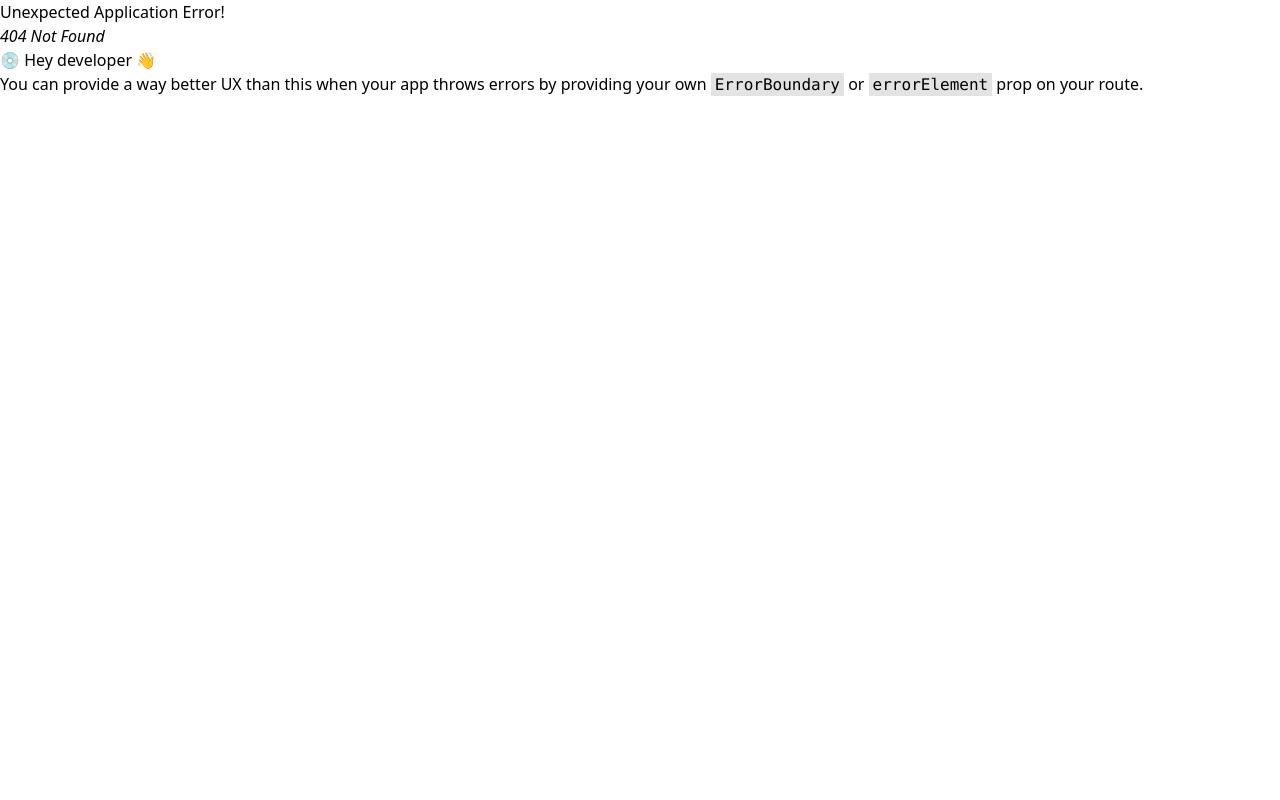
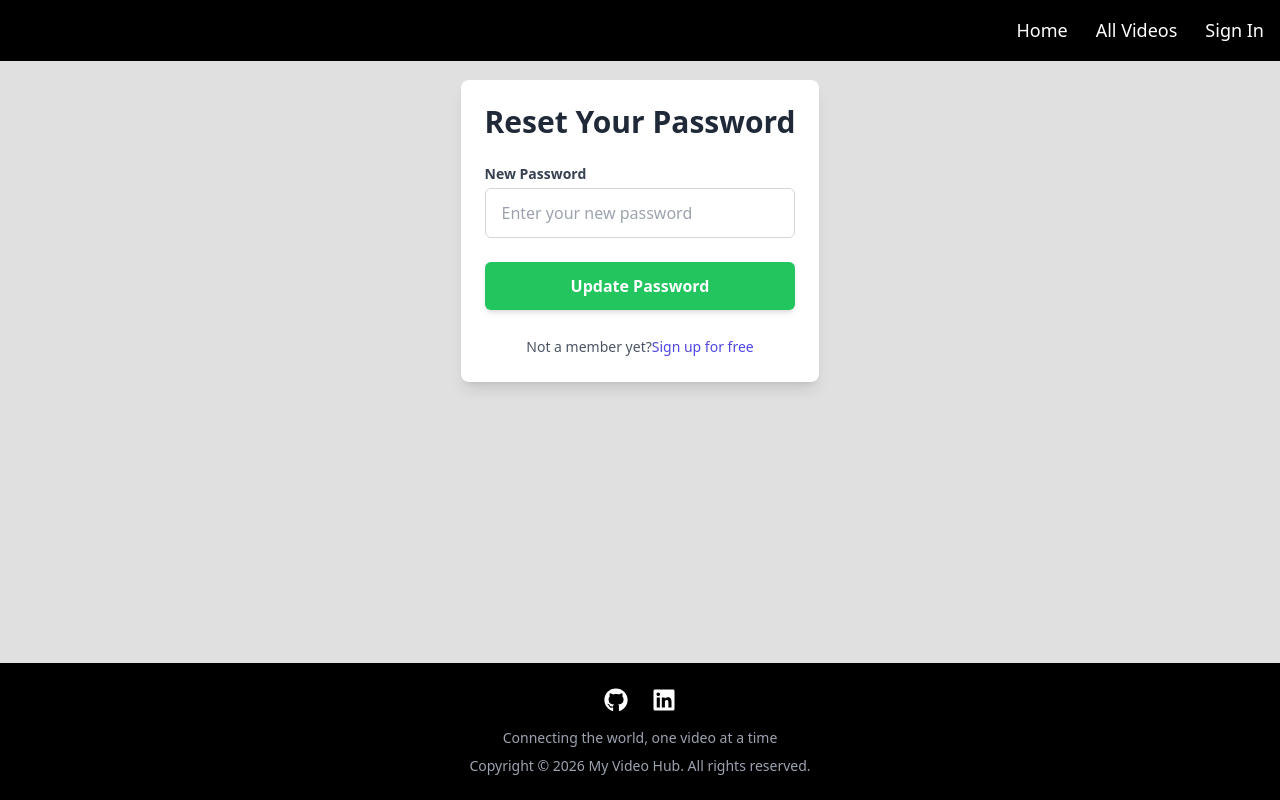
Before and after one commit to wa-afk/myVideoHub, a React (Vite) app in the folder frontend/: page /reset-password/1 in a window 1280 px wide. Before the commit this address had no page. Built offline with nearby package versions, Linux system fonts and the light colour scheme.

Commit message:
Completed reset password frontend design, backend integration

```diff
--- /dev/null
+++ b/frontend/src/pages/auth/ResetPasswordEmail.tsx
@@ -0,0 +1,72 @@
+import React, { useState } from 'react'
+import { Link, useNavigate } from 'react-router-dom'
+import Layout from '../../components/Layout';
+import backendApi from '../../api/backendApi';
+import { toast } from 'sonner';
+
+interface ResetResponse {
+    success: boolean,
+    message: string
+}
+
+const ResetPasswordEmail: React.FC = () => {
+    const [email, setEmail] = useState<string>("")
+    const [loading, setLoading] = useState<boolean>(false)
+    const navigate = useNavigate()
+    const handleSubmit = async (e: React.FormEvent<HTMLFormElement>) => {
+        try {
+            e.preventDefault()
+            setLoading(true)
+            const {data} = await backendApi.post<ResetResponse>("/api/v1/auth/reset-password", {email})
+            if (data.success) {
+                toast.success(data.message)
+                navigate("/sign-in")
+            } else {
+                toast.warning(data.message)
+                navigate("/sign-in")
+            }
+        } catch (error) {
+            toast.error("Something went wrong")
+        } finally {
+            setLoading(false)
+        }
+    }
+
+    return <Layout>
+        <div className="p-4">
+           <div className="w-full max-w-md bg-white rounded-lg shadow-lg p-6">
+                <h1 className="text-3xl text-center font-bold text-gray-800 mb-6">
+                    Reset Your Password
+                </h1>
+                <form className='space-y-6' onSubmit={handleSubmit}>
+                    <div>
+                        <label htmlFor='email' className='block text-sm font-semibold text-gray-700'>Email</label>
+                        <input name='email'
+                            type='email'
+                            required
+                            placeholder='Enter your email'
+                            className='mt-1 block w-full px-4 py-3  border border-gray-300 rounded-md focus:ring-indigo-500'
+                            value={email}
+                            onChange={(e) => setEmail(e.target.value)}
+                        />
+                    </div>
+
+                    <button type='submit' className={ `w-full px-4 py-3 bg-green-500 text-white font-bold rounded-md shadow-md
+                        transition duration-300 disabled:bg-green-300 disabled:cursor-not-allowed flex items-center justify-center
+                        ${loading}? "bg-opacity-90" : "hover:bg-opacity-90"` }
+                        disabled={loading}
+                    >
+                    Reset Password
+                    </button>
+
+                    <div className='text-center mt-4'>
+                        <span className='text-sm text-gray-600'>Not a member yet?</span>
+                        <Link to="/sign-up" className='text-sm font-medium text-indigo-600 hover:text-indigo-500'>Sign up for free</Link>
+                    </div>
+                </form>
+            </div>
+        </div>
+    </Layout>
+}
+
+export default ResetPasswordEmail
--- /dev/null
+++ b/frontend/src/pages/auth/UpdatePassword.tsx
@@ -0,0 +1,73 @@
+import React, { useState } from 'react'
+import { Link, useNavigate, useParams } from 'react-router-dom'
+import backendApi from '../../api/backendApi'
+import { toast } from 'sonner'
+import Layout from '../../components/Layout'
+
+interface UpdatePswdResponse {
+    success: boolean,
+    message: string
+}
+
+const UpdatePassword: React.FC = () => {
+    const { token } = useParams<{ token: string }>()
+    const [password, setPassword] = useState<string>("")
+    const navigate = useNavigate()
+    const [loading, setLoading] = useState<boolean>(false)
+    const handleSubmit = async (e: React.FormEvent<HTMLFormElement>) => {
+        try {
+            e.preventDefault()
+            setLoading(true)
+            const { data } = await backendApi.patch<UpdatePswdResponse>(`/api/v1/auth/update-password/${token}`, { password })
+            if (data.success) {
+                toast.success(data.message)
+                navigate("/sign-in")
+            } else {
+                toast.warning(data.message)
+                navigate("/sign-up")
+            }
+        } catch (error) {
+            toast.error("Something went wrong")
+        } finally {
+            setLoading(false)
+        }
+    }
+
+    return <Layout>
+        <div className="p-4">
+           <div className="w-full max-w-md bg-white rounded-lg shadow-lg p-6">
+                <h1 className="text-3xl text-center font-bold text-gray-800 mb-6">
+                    Reset Your Password
+                </h1>
+                <form className='space-y-6' onSubmit={handleSubmit}>
+                    <div>
+                        <label htmlFor='password' className='block text-sm font-semibold text-gray-700'>New Password</label>
+                        <input name='password'
+                            type='password'
+                            required
+                            placeholder='Enter your new password'
+                            className='mt-1 block w-full px-4 py-3  border border-gray-300 rounded-md focus:ring-indigo-500'
+                            value={password}
+                            onChange={(e) => setPassword(e.target.value)}
+                        />
+                    </div>
+
+                    <button type='submit' className={ `w-full px-4 py-3 bg-green-500 text-white font-bold rounded-md shadow-md
+                        transition duration-300 disabled:bg-green-300 disabled:cursor-not-allowed flex items-center justify-center
+                        ${loading}? "bg-opacity-90" : "hover:bg-opacity-90"` }
+                        disabled={loading}
+                    >
+                    Update Password
+                    </button>
+
+                    <div className='text-center mt-4'>
+                        <span className='text-sm text-gray-600'>Not a member yet?</span>
+                        <Link to="/sign-up" className='text-sm font-medium text-indigo-600 hover:text-indigo-500'>Sign up for free</Link>
+                    </div>
+                </form>
+            </div>
+        </div>
+    </Layout>
+}
+
+export default UpdatePassword
--- a/frontend/src/router.tsx
+++ b/frontend/src/router.tsx
@@ -3,9 +3,13 @@
 import SignIn from "./pages/auth/SignIn";
 import UserProfile from "./pages/user/UserProfile";
 import { ProtectedRoute, ProtectedRouteHome } from "./components/ProtectedRoute";
+import ResetPasswordEmail from "./pages/auth/ResetPasswordEmail";
+import UpdatePassword from "./pages/auth/UpdatePassword";
 
 export const router= createBrowserRouter ([
     {path: '/sign-up', element: <ProtectedRoute><SignUp /></ProtectedRoute>},
     {path: '/sign-in', element: <ProtectedRoute><SignIn /></ProtectedRoute>},
-    {path: '/user/profile', element: <ProtectedRouteHome><UserProfile /></ProtectedRouteHome>}
+    {path: '/reset-password', element: <ProtectedRoute><ResetPasswordEmail /></ProtectedRoute>},
+    {path: '/reset-password/:token', element: <ProtectedRoute><UpdatePassword /></ProtectedRoute>},
+    {path: '/user/profile', element: <ProtectedRouteHome><UserProfile /></ProtectedRouteHome>},
 ])
```
Also changed, not shown: 2 other files (tests, documents, lock files or other folders).
